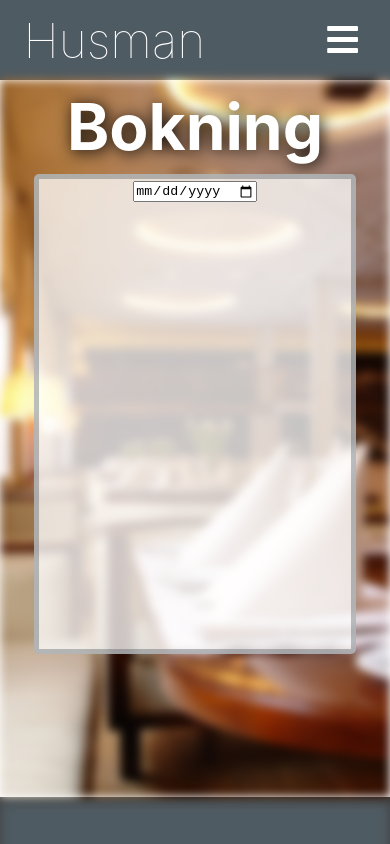
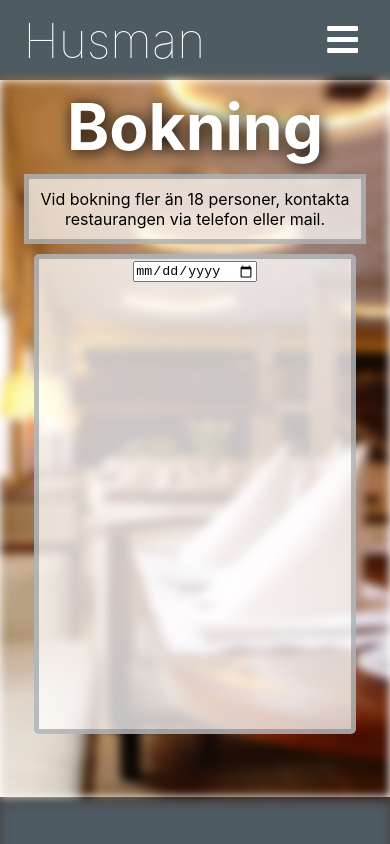
Before and after one commit to NikolaSalamurovic/Husman-Reactproject, a React (Create React App) app: page /Booking in a window 390 px wide. Shown: the top 844 px of the page. Built offline with nearby package versions, Linux system fonts and the light colour scheme; no server answers.

Commit message:
added message booking admin

```diff
--- a/src/components/Admin/Admin.css
+++ b/src/components/Admin/Admin.css
@@ -47,6 +47,15 @@
   text-shadow: 2px 2px 16px black;
 }
 
+.infoLargeBooking {
+  border: 5px solid #4f5b6261;
+  padding: 10px;
+  margin-bottom: 10px;
+  margin-right: 10px;
+  margin-left: 10px;
+  background-color: rgba(255, 255, 255, 0.708);
+}
+
 .newBooking {
   width: -webkit-fit-content;
   width: -moz-fit-content;
@@ -56,7 +65,7 @@
   border: 5px solid #4f5b6261;
   background-color: rgba(255, 255, 255, 0.708);
   background-size: cover;
-  border-radius: 10p;
+  border-radius: 10px;
 }
 
 ul li div form .containerCustomer {
--- a/src/components/Admin/Admin.scss
+++ b/src/components/Admin/Admin.scss
@@ -24,6 +24,14 @@
   text-shadow: 2px 2px 16px black;
 }
 
+.infoLargeBooking {
+  border: 5px solid #4f5b6261;
+  padding: 10px;
+  margin-bottom: 10px;
+  margin-right: 10px;
+  margin-left: 10px;
+  background-color: rgba(255, 255, 255, 0.708);
+}
 .newBooking {
   width: fit-content;
   margin: 10px;
@@ -31,7 +39,7 @@
   border: 5px solid #4f5b6261;
   background-color: rgba(255, 255, 255, 0.708);
   background-size: cover;
-  border-radius: 10p;
+  border-radius: 10px;
 }
 
 ul {
--- a/src/components/Admin/Admin.tsx
+++ b/src/components/Admin/Admin.tsx
@@ -441,6 +441,10 @@ export function Admin() {
     <>
       <div className="containerAdmin">
         <h2 className="headingAdmin">Bokningar</h2>
+        <p className="infoLargeBooking">
+          Obs! Vid bokning fler än 18 personer, gör flera bokningar med samma
+          e-mail.
+        </p>
         <StyledButton
           className="buttonDeleteChange"
           onClick={() => {
@@ -449,7 +453,7 @@ export function Admin() {
         >
           Boka ny bokning
         </StyledButton>
-        {/* <article className="newBooking"> */}
+
         <ul className={changeInputNew ? "newBooking showingNew" : "hiddenNew"}>
           <li>
             <div>
@@ -568,9 +572,6 @@ export function Admin() {
                     required
                     value={changeCustomer.email}
                     onChange={handleChangeCustomer}
-                    // onClick={() => {
-                    //   setAbleButtonEmail(true);
-                    // }}
                   />
                   <p className="validationMessage">{validationMessageEmail}</p>
                   <StyledInput
@@ -603,7 +604,6 @@ export function Admin() {
             </div>
           </li>
         </ul>
-        {/* </article> */}
         <section className="sectionAdmin">{printBookings}</section>
       </div>
     </>
--- a/src/components/Booking/Booking.css
+++ b/src/components/Booking/Booking.css
@@ -10,6 +10,32 @@
   color: white;
   font-size: 4rem;
   text-shadow: 2px 2px 16px black;
+}
+
+.containerLargeBooking {
+  position: relative;
+  top: 10vh;
+  z-index: 1;
+  display: -webkit-box;
+  display: -ms-flexbox;
+  display: flex;
+  -webkit-box-pack: center;
+      -ms-flex-pack: center;
+          justify-content: center;
+  -webkit-box-align: center;
+      -ms-flex-align: center;
+          align-items: center;
+}
+
+.infoLargeBooking {
+  text-align: center;
+  width: -webkit-fit-content;
+  width: -moz-fit-content;
+  width: fit-content;
+  border: 5px solid #4f5b6261;
+  padding: 10px;
+  margin-bottom: 10px;
+  background-color: rgba(255, 255, 255, 0.708);
 }
 
 .bookingBorder {
@@ -70,8 +96,24 @@
   .bookingTitle {
     top: 1vh;
   }
+  .containerLargeBooking {
+    top: 2vh;
+    display: -webkit-box;
+    display: -ms-flexbox;
+    display: flex;
+    -webkit-box-pack: center;
+        -ms-flex-pack: center;
+            justify-content: center;
+    -webkit-box-align: center;
+        -ms-flex-align: center;
+            align-items: center;
+  }
+  .infoLargeBooking {
+    width: 80%;
+    margin: auto;
+  }
   .bookingBorder {
-    width: 70%;
+    width: 80%;
     top: 2vh;
     min-width: 80%;
     height: 45vh;
--- a/src/components/Booking/Booking.scss
+++ b/src/components/Booking/Booking.scss
@@ -1,7 +1,7 @@
 .bookingContainer {
   min-height: 85vh;
 }
-.bookingTitle{
+.bookingTitle {
   text-align: center;
   display: block;
   position: relative;
@@ -10,7 +10,26 @@
   font-size: 4rem;
   text-shadow: 2px 2px 16px black;
 }
-  .bookingBorder{
+
+.containerLargeBooking {
+  position: relative;
+  top: 10vh;
+  z-index: 1;
+  display: flex;
+  justify-content: center;
+  align-items: center;
+}
+.infoLargeBooking {
+  text-align: center;
+  width: fit-content;
+
+  border: 5px solid #4f5b6261;
+  padding: 10px;
+  margin-bottom: 10px;
+
+  background-color: rgba(255, 255, 255, 0.708);
+}
+.bookingBorder {
   display: block;
   position: relative;
   margin: auto;
@@ -23,14 +42,14 @@
   border-radius: 5px;
   min-height: 400px;
 }
-  .formInput{
+.formInput {
   margin: auto;
   width: auto;
 }
-  .formInputs{
+.formInputs {
   width: 70% !important;
 }
-  .backgroundPicture{
+.backgroundPicture {
   position: absolute;
   left: auto;
   top: 15vh;
@@ -42,28 +61,38 @@
   background-size: cover;
   filter: blur(5px);
 }
-  .guestNumber{
+.guestNumber {
   width: 100px;
   height: 20px;
   text-align: center;
 }
-  .submitBtn{
+.submitBtn {
   margin-right: 30px;
   margin-top: 15px;
   font-size: 20px;
 }
-  .cancelBtn{
+.cancelBtn {
   font-size: 20px;
   margin-top: 30px;
 }
 
 @media screen and (max-width: 768px) {
-
   .bookingTitle {
     top: 1vh;
   }
-    .bookingBorder{
-        width: 70%;
+
+  .containerLargeBooking {
+    top: 2vh;
+    display: flex;
+    justify-content: center;
+    align-items: center;
+  }
+  .infoLargeBooking {
+    width: 80%;
+    margin: auto;
+  }
+  .bookingBorder {
+    width: 80%;
     top: 2vh;
     min-width: 80%;
     height: 45vh;
--- a/src/components/Booking/Booking.tsx
+++ b/src/components/Booking/Booking.tsx
@@ -250,6 +250,12 @@ export function Booking() {
       <div className="bookingContainer">
         <div className="backgroundPicture"></div>
         <h1 className="bookingTitle">Bokning</h1>
+        <div className="containerLargeBooking">
+          <p className="infoLargeBooking">
+            Vid bokning fler än 18 personer, kontakta restaurangen via telefon
+            eller mail.
+          </p>
+        </div>
         <div className="bookingBorder">
           <form onSubmit={onSubmit}>
             <input
```
Also changed, not shown: 2 other files (tests, documents, lock files or other folders). Lines whose indentation alone changed are shown as unchanged.
